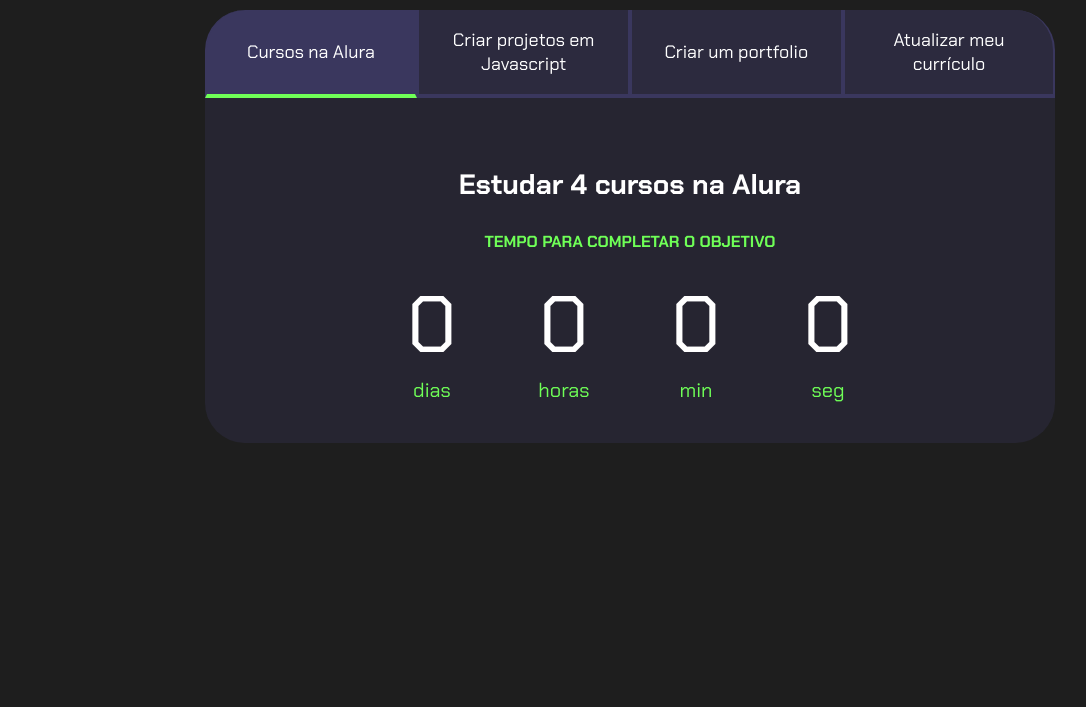
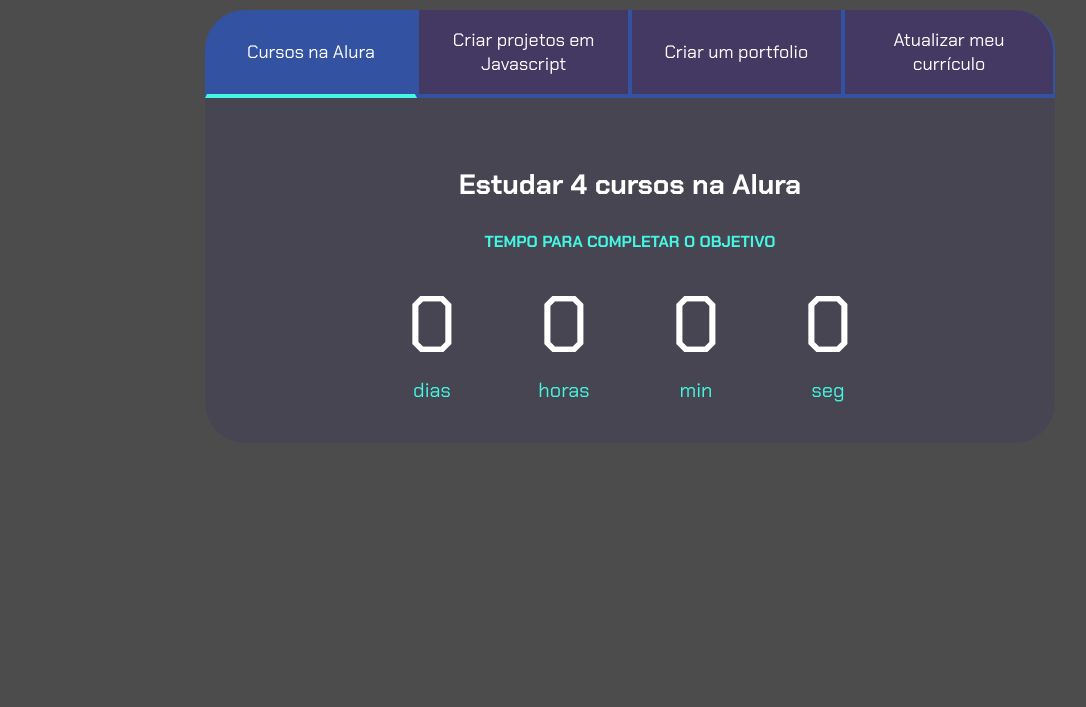
Before and after one commit to Shin0592/matheusprojeto, a plain HTML site: page index.html in a window 1280 px wide. Shown: the part 93-800 px from the top of the page, without its empty margins (10-1096 px from the left). Drawn offline with Linux system fonts and the light colour scheme.

Commit message:
Update style.css

```diff
--- a/style.css
+++ b/style.css
@@ -1,11 +1,11 @@
 @import url('https://fonts.googleapis.com/css2?family=Chakra+Petch:wght@400;700&display=swap');
 
 :root {
-    --cor-de-fundo: #1E1E1E;
-    --verde: #6FFF57;
+    --cor-de-fundo: #4d4c4c;
+    --verde: #43f7e2;
     --branco: #FFFFFF;
-    --botao-ativo: #3A375E;
-    --botao-inativo: rgba(58, 55, 94, 0.5);
+    --botao-ativo: #3352a1;
+    --botao-inativo: rgba(61, 38, 120, 0.5);
     --texto-fundo: rgba(58, 55, 94, 0.3);
 }
 
```
